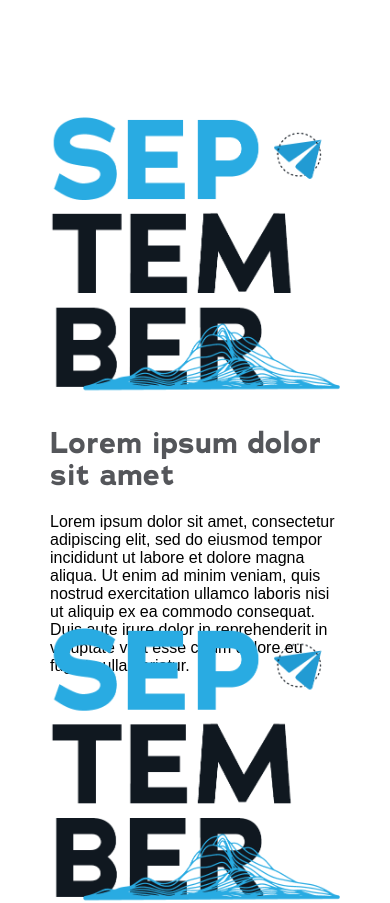
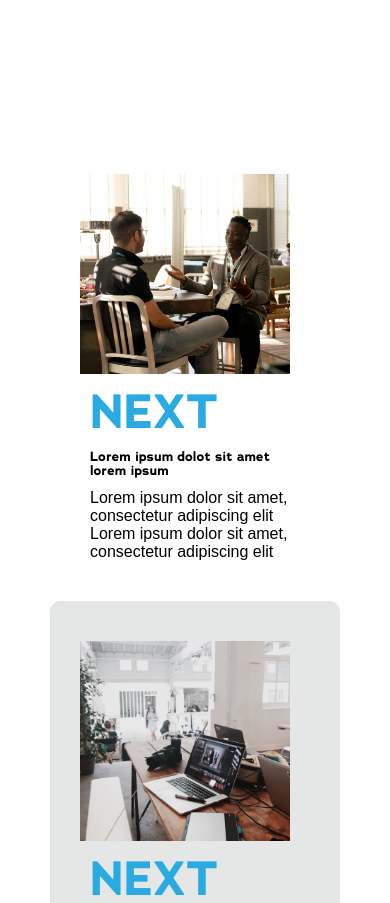
Before and after one commit to msandovalv2022/tolko-podcast, a React (Create React App) app: page / in a window 390 px wide. Shown: the part 760-1663 px from the top of the page. Built offline with nearby package versions, Linux system fonts and the light colour scheme.

Commit message:
NEW FEATURE: se crea sección de FIRST NEWS completamente responsive

```diff
--- a/src/App.js
+++ b/src/App.js
@@ -1,13 +1,15 @@
 //Components
 import Nav from "./components/Nav";
 import Header from "./components/Header";
-import { ImgCard, VidCard, LittleCard } from "./components/Cards";
+import { Article, ImgCard, VidCard } from "./components/Cards";
 import Footer from "./components/Footer";
 
 //Img
 import September from "./assets/img/september.png";
 import PrRounded from "./assets/img/prRounded.png";
 import PrSquared from "./assets/img/prSquared.png";
+import ImgNews1 from "./assets/img/news1.png";
+import ImgNews2 from "./assets/img/news2.png";
 
 function App() {
   return (
@@ -15,6 +17,28 @@ function App() {
       <Nav />
       <Header />
       {/* <div className="spaceSection"></div> */}
+      <div className="spaceSection"></div>
+
+      <section className="firstNews cornerSpace">
+        <Article
+          imgSrc={ImgNews1}
+          imgAlt="News 1"
+          cardTitle="NEXT"
+          cardSubtitle="Lorem ipsum dolot sit amet lorem ipsum"
+          cardText="Lorem ipsum dolor sit amet, consectetur adipiscing elit Lorem ipsum dolor sit amet, consectetur adipiscing elit"
+          bgColor="#fff"
+        />
+        <Article
+          imgSrc={ImgNews2}
+          imgAlt="News 1"
+          cardTitle="NEXT"
+          cardSubtitle="Lorem ipsum dolot sit amet lorem ipsum"
+          cardText="Lorem ipsum dolor sit amet, consectetur adipiscing elit Lorem ipsum dolor sit amet, consectetur adipiscing elit"
+          bgColor="#E5E6E6"
+        />
+      </section>
+
+      <div className="spaceSection"></div>
 
       <section className="notes cornerSpace">
         <div className="notes__info">
@@ -57,7 +81,7 @@ function App() {
 
       <div className="spaceSection"></div>
       <section className="extraNews cornerSpace">
-        <LittleCard
+        <Article
           imgSrc={PrSquared}
           imgAlt="noAlt"
           cardTitle="Lorem ipsum dolot"
@@ -67,7 +91,7 @@ function App() {
           bgColor="#29ABE2"
         />
 
-        <LittleCard
+        <Article
           imgSrc={PrSquared}
           imgAlt="noAlt"
           cardTitle="Lorem ipsum dolot"
@@ -77,7 +101,7 @@ function App() {
           bgColor="#101820"
         />
 
-        <LittleCard
+        <Article
           imgSrc={PrSquared}
           imgAlt="noAlt"
           cardTitle="Lorem ipsum dolot"
@@ -87,7 +111,7 @@ function App() {
           bgColor="#101820"
         />
 
-        <LittleCard
+        <Article
           imgSrc={PrSquared}
           imgAlt="noAlt"
           cardTitle="Lorem ipsum dolot"
--- a/src/assets/styles/scss/layout/_footer.scss
+++ b/src/assets/styles/scss/layout/_footer.scss
@@ -205,12 +205,12 @@
   }
 }
 
-@media screen and (max-width: 320px){
-    .footer{
-        &__info{
-            &--qr{
-                align-self: flex-start;
-            }
-        }
+@media screen and (max-width: 320px) {
+  .footer {
+    &__info {
+      &--qr {
+        align-self: flex-start;
+      }
     }
+  }
 }
--- a/src/assets/styles/scss/views/index.scss
+++ b/src/assets/styles/scss/views/index.scss
@@ -1,3 +1,25 @@
+.firstNews {
+  display: flex;
+  justify-content: center;
+  align-items: center;
+  .littleCard {
+    border-radius: 10px;
+    padding: 40px;
+    img {
+      height: 250px;
+    }
+    &__info {
+      align-self: start;
+      h4 {
+        color: $blue;
+        font-size: 3rem;
+      }
+      h5{
+        margin-bottom: 10px;
+      }
+    }
+  }
+}
 .notes {
   display: flex;
   justify-content: center;
@@ -56,6 +78,9 @@
   }
 }
 @media screen and (max-width: 1024px) {
+  .firstNews {
+    flex-direction: column;
+  }
   .notes {
     flex-direction: column;
     justify-content: center;
@@ -81,6 +106,13 @@
   }
 }
 @media screen and (max-width: 768px) {
+  .firstNews {
+    .littleCard {
+      img {
+        height: 200px;
+      }
+    }
+  }
   .notes {
     &__info {
       margin-right: 0px;
@@ -94,8 +126,8 @@
     }
   }
   .extraNews {
-    .littleCard{
-        width: 100%;
+    .littleCard {
+      width: 100%;
     }
   }
 }
@@ -108,6 +140,16 @@
   }
 }
 @media screen and (max-width: 576px) {
+  .firstNews {
+    .littleCard {
+      flex-direction: column;
+      img{
+        width: 100%;
+        object-fit: cover;
+        margin-bottom: 15px;
+      }
+    }
+  }
   .notes {
     &__info {
       flex-direction: column;
@@ -136,6 +178,14 @@
 }
 
 @media screen and (max-width: 380px) {
+  .firstNews{
+    .littleCard{
+      img{
+        height: 150px;
+        translate: 8px 0;
+      }
+    }
+  }
   .notes {
     &__info {
       &--two {
@@ -151,3 +201,13 @@
     }
   }
 }
+@media screen and (max-width: 320px){
+  .firstNews{
+    .littleCard{
+      border-radius: 5px;
+      img{
+        height: 120px;
+      }
+    }
+  }
+}
--- a/src/components/Cards.jsx
+++ b/src/components/Cards.jsx
@@ -42,16 +42,29 @@ const VidCard = ({ title, text, imgClass, titleClass, textClass }) => {
   );
 };
 
-const LittleCard = ({ imgSrc, imgAlt, cardTitle, cardText, titleClass, textClass, bgColor, width }) => {
+const Article = ({
+  imgSrc,
+  imgAlt,
+  cardTitle,
+  cardSubtitle,
+  cardText,
+  titleClass,
+  textClass,
+  bgColor,
+}) => {
   return (
-    <section className={"littleCard"} style={{backgroundColor: bgColor, width: width}}>
+    <section
+      className={"littleCard"}
+      style={{ backgroundColor: bgColor}}
+    >
       <img src={imgSrc} alt={imgAlt} />
       <div className="littleCard__info">
         <h4 className={titleClass}>{cardTitle}</h4>
+        <h5>{cardSubtitle}</h5>
         <p className={textClass}>{cardText}</p>
       </div>
     </section>
   );
 };
 
-export { ImgCard, VidCard, LittleCard };
+export {Article, ImgCard, VidCard};
```
Also changed, not shown: src/assets/img/news1.png (renamed from src/assets/img/pexels-nappy-935949.png), src/assets/img/news2.png (renamed from src/assets/img/pic1.png).
